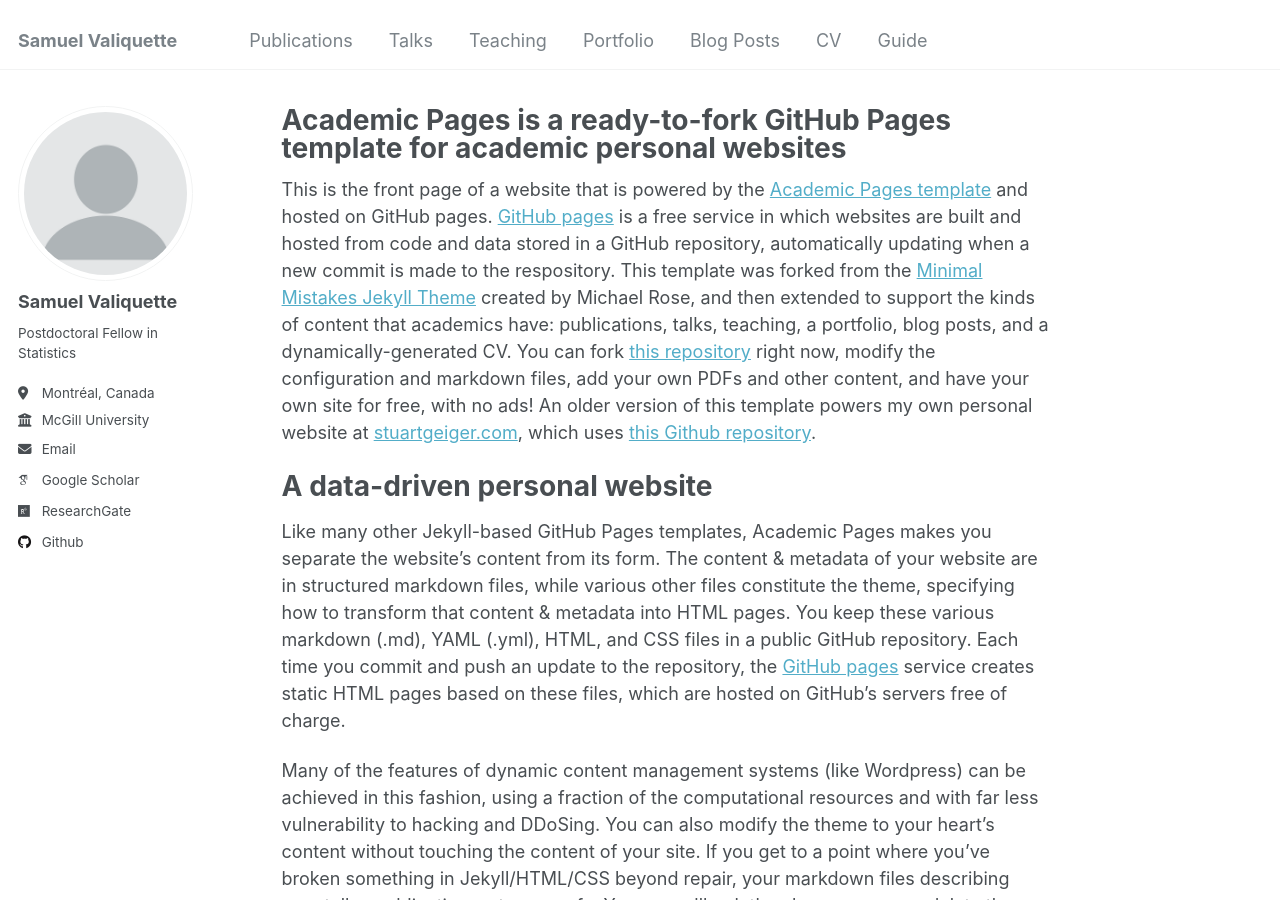
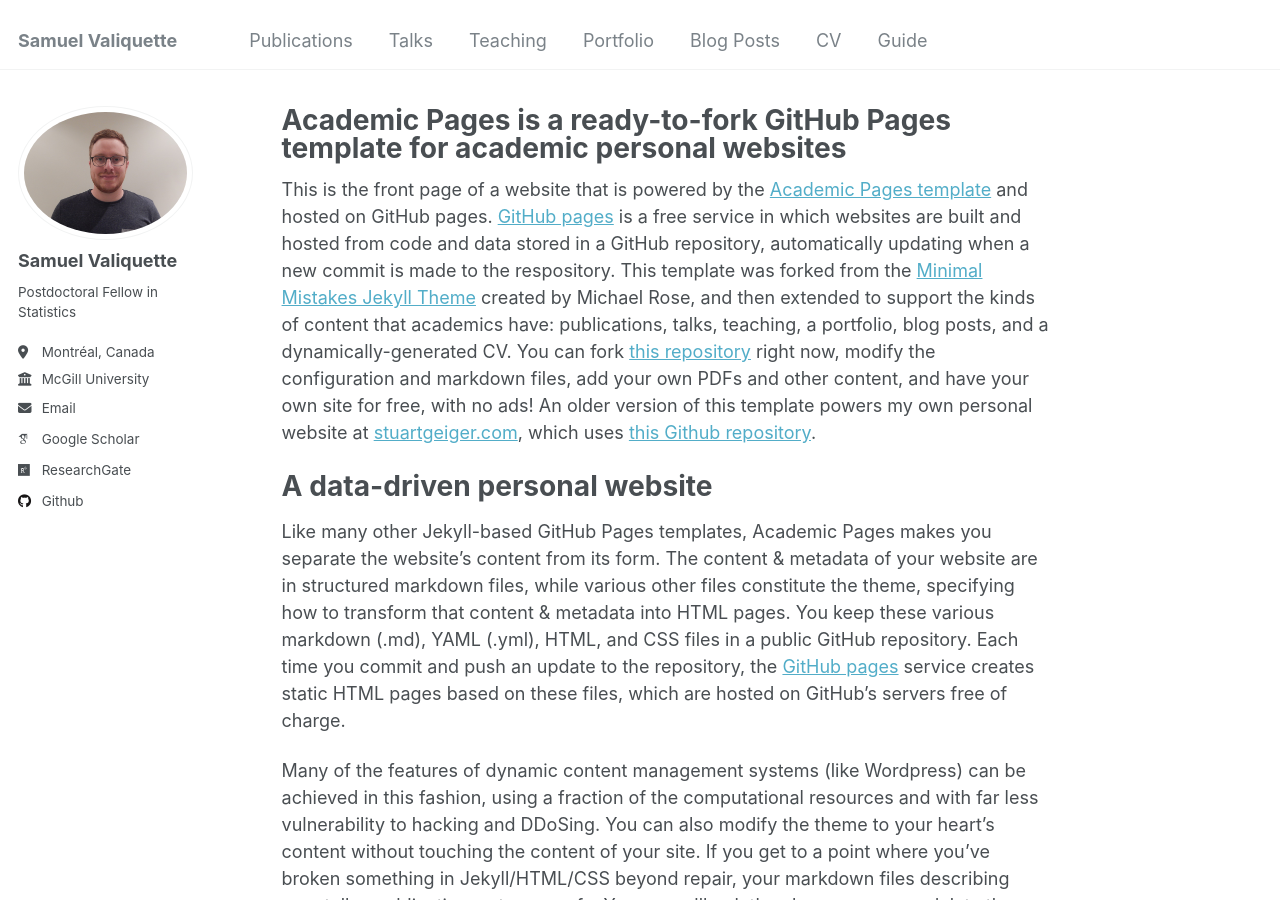
Before and after one commit to s-valiquette/s-valiquette.github.io, a Jekyll site: the page built from _pages/about.md, in a window 1280 px wide and 900 px high. Built offline with Jekyll 4.4.1, drawn with Linux system fonts in a browser that asks for light colours; some web fonts are replaced.

Commit message:
Update _config.yml

```diff
--- a/_config.yml
+++ b/_config.yml
@@ -19,7 +19,7 @@ repository               : "https://github.com/s-valiquette"
 #               Additional customization can be done by editing /_includes/author-profile.html
 author:
   # Biographic information
-  avatar           : "profile.png"
+  avatar           : "thumbnail_Profil.jpg"
   name             : "Samuel Valiquette"
   bio              : "Postdoctoral Fellow in Statistics"
   location         : "Montréal, Canada"
```
